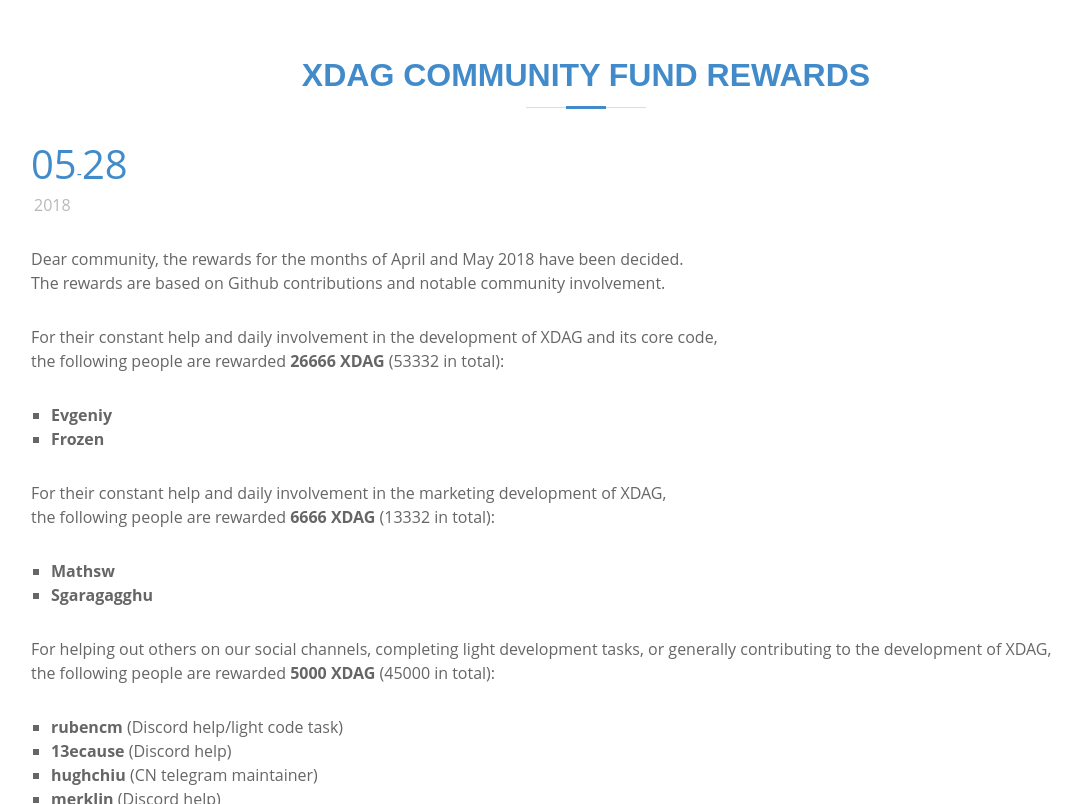
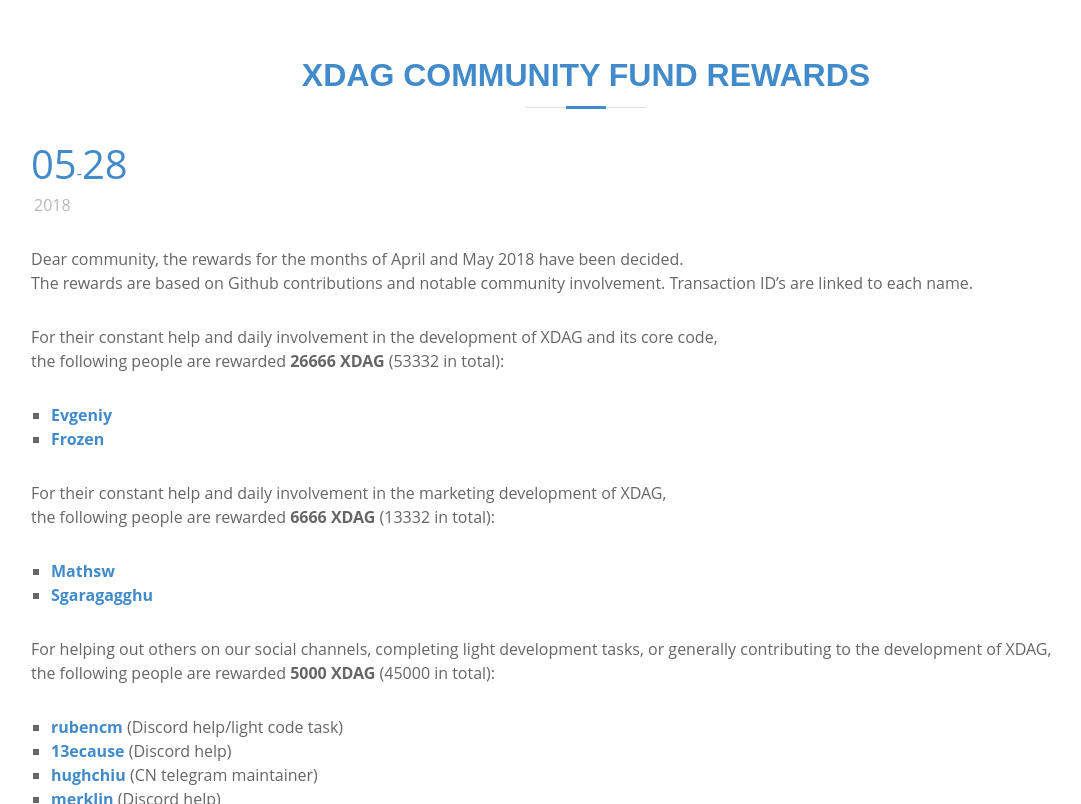
Before and after one commit to XDagger/XDagger.github.io, a Jekyll site: the page built from _posts/2018-05-28-xdag-community-fund-rewards.md, in a window 1280 px wide and 900 px high, cut to the strip 96-900 px from the top of the window. Shown: the whole strip, without its empty margins (54-1135 px from the left). Built offline with Jekyll 4.4.1, drawn with Linux system fonts in a browser that asks for light colours.

Commit message:
Add post image, add transaction ID's

```diff
--- a/_posts/2018-05-28-xdag-community-fund-rewards.md
+++ b/_posts/2018-05-28-xdag-community-fund-rewards.md
@@ -1,32 +1,33 @@
 ---
 layout: postLayout
 title: XDAG Community fund rewards
+image: "/assets/images/posts/community-fund-rewards.jpg"
 ---
 
 Dear community, the rewards for the months of April and May 2018 have been decided.
-The rewards are based on Github contributions and notable community involvement.
+The rewards are based on Github contributions and notable community involvement. Transaction ID's are linked to each name.
 
 For their constant help and daily involvement in the development of XDAG and its core code,
 the following people are rewarded **26666 XDAG** (53332 in total):
-* **Evgeniy**
-* **Frozen**
+* [**Evgeniy**](https://explorer.xdag.io/block/keOYcyjmwD3bWM8ARXBgUTMJeFLQb/iz)
+* [**Frozen**](https://explorer.xdag.io/block/xkBXJSmEfbxm8xsS4WKO9aPHHoYU2lQS)
 
 For their constant help and daily involvement in the marketing development of XDAG,
 the following people are rewarded **6666 XDAG** (13332 in total):
-* **Mathsw**
-* **Sgaragagghu**
+* [**Mathsw**](https://explorer.xdag.io/block/gxCc0+JRuhUjFnioDE7KXRGP8FrH3kq4)
+* [**Sgaragagghu**](https://explorer.xdag.io/block/H67JnIa0dwgSQwF/On5LrQv3CyfYbF6K)
 
 For helping out others on our social channels, completing light development tasks, or generally contributing to the development of XDAG,
 the following people are rewarded **5000 XDAG** (45000 in total):
-* **rubencm** (Discord help/light code task)
-* **13ecause** (Discord help)
-* **hughchiu** (CN telegram maintainer)
-* **merklin** (Discord help)
-* **cyan_inf** (Facebook page maintainer)
-* **Jimmy** (Web-dev and marketing)
-* **mojs** (Code)
-* **true** (Discord help and code)
-* **n8** (Telegram bot maintainer)
+* [**rubencm**]() (Discord help/light code task)
+* [**13ecause**](https://explorer.xdag.io/block/PEVFuTJj4n7cDovCXvVYeygsdb78NA1F) (Discord help)
+* [**hughchiu**]() (CN telegram maintainer)
+* [**merklin**](https://explorer.xdag.io/block/ztVr682SOxy7dfkmxEaPS1GK18T3c159) (Discord help)
+* [**cyan_inf**](https://explorer.xdag.io/block/fNdmf8tDPaVhbf1tKyWjflOH4niw9dr+) (Facebook page maintainer)
+* [**Jimmy**]() (Web-dev and marketing)
+* [**mojs**](https://explorer.xdag.io/block/Xoon/8T23MiGUPVKnycSTps7fWQKbBC3) (Code)
+* [**true**](https://explorer.xdag.io/block/8kV+d9nxoEmo1aLPUOHyxemCg9MY3W1X) (Discord help and code)
+* [**n8**](https://explorer.xdag.io/block/VXaRH3L1cCPCUQDqBunXS8bzr+qlUPzJ) (Telegram bot maintainer)
 
 Combined total: **111664 XDAG**.
 Thank you everyone for being a part of the community and contributing to XDAG's progress.
```
Also changed, not shown: assets/images/posts/community-fund-rewards.jpg (added).
